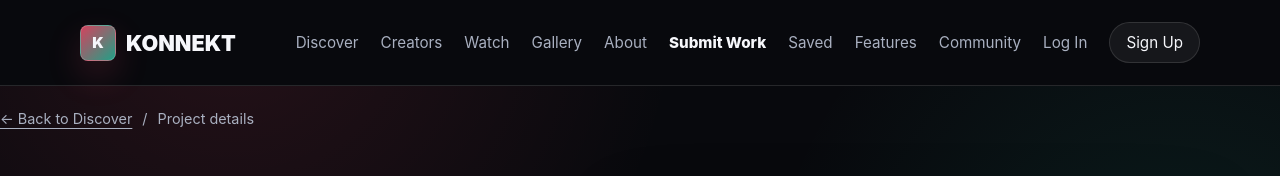
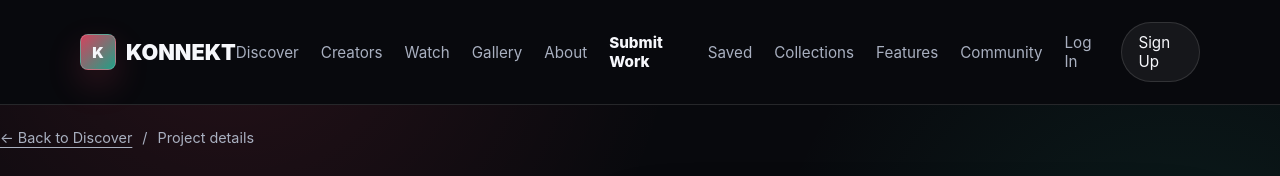
Before and after one commit to JaybeinSpace/Konnekt, a website: page project.html in a window 1280 px wide. Shown: the top 176 px of the page. Drawn offline with Linux system fonts and the light colour scheme.

Commit message:
Link collections from project.html

```diff
--- a/project.html
+++ b/project.html
@@ -27,7 +27,7 @@
                 <a href="gallery.html">Gallery</a>
                 <a href="about.html">About</a>
                 <a class="nav-submit" href="submit.html">Submit Work</a>
-                <a href="saved.html">Saved</a>
+                <a href="saved.html">Saved</a><a href="collections.html">Collections</a>
                 <a href="index.html#features">Features</a>
                 <a href="index.html#community">Community</a>
                 <a href="login.html">Log In</a>
```
